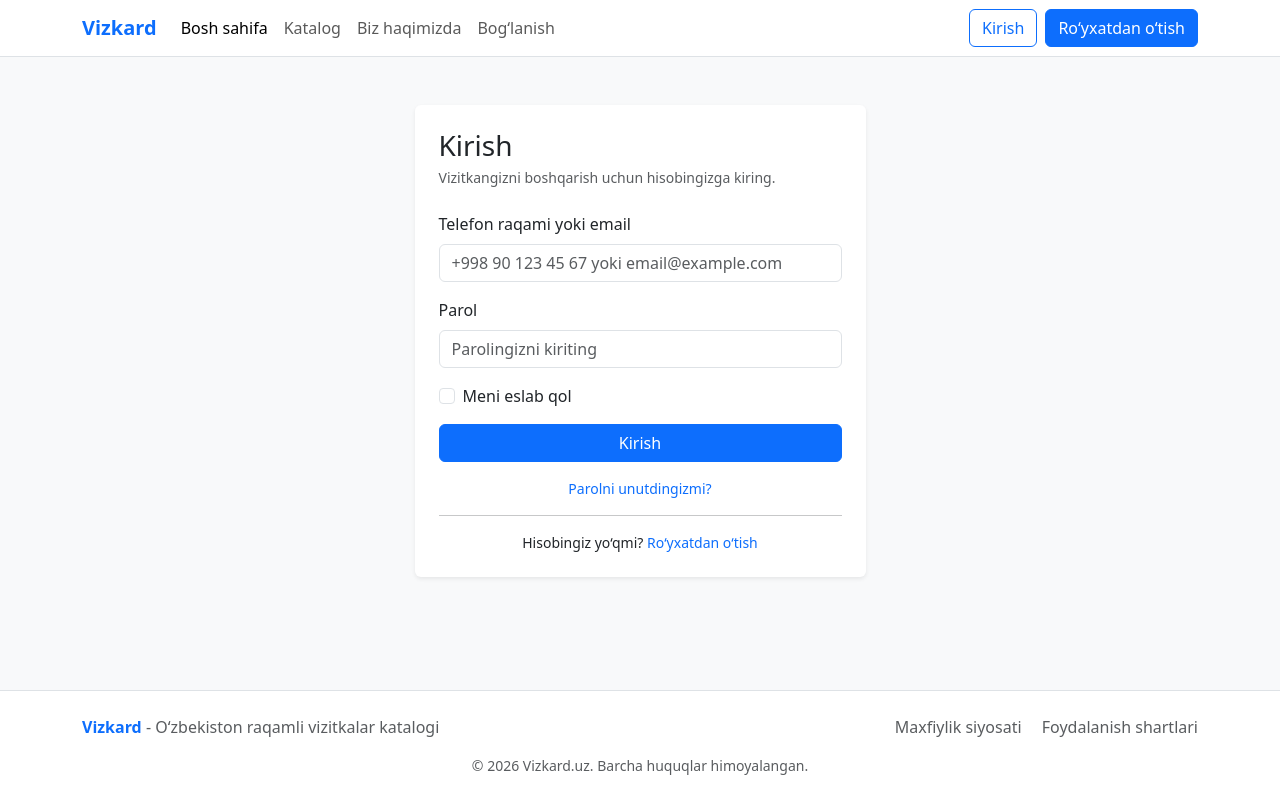
After one commit to mJamshid1990/vizkard, a Django app: page /kirish/ in a window 1280 px wide. The commit adds this page. Run offline with Django 5.2, Linux system fonts and the light colour scheme.

Commit message:
Add login page layout and navbar link

```diff
--- a/apps/pages/urls.py
+++ b/apps/pages/urls.py
@@ -8,4 +8,5 @@ urlpatterns = [
     path("", views.home, name="home"),
     path("katalog/", views.catalog, name="catalog"),
     path("vizkard/<slug:slug>/", views.card_detail, name="card_detail"),
+    path("kirish/", views.login_page, name="login"),
 ]
--- a/apps/pages/views.py
+++ b/apps/pages/views.py
@@ -136,3 +136,7 @@ def card_detail(request, slug):
     if card is None:
         raise Http404("Vizitka topilmadi")
     return render(request, "pages/card_detail.html", {"card": card})
+
+
+def login_page(request):
+    return render(request, "pages/login.html")
--- a/templates/includes/navbar.html
+++ b/templates/includes/navbar.html
@@ -12,7 +12,7 @@
                 <li class="nav-item"><a class="nav-link" href="#">Bog‘lanish</a></li>
             </ul>
             <div class="d-flex gap-2">
-                <a href="#" class="btn btn-outline-primary">Kirish</a>
+                <a href="{% url 'pages:login' %}" class="btn btn-outline-primary">Kirish</a>
                 <a href="#" class="btn btn-primary">Ro‘yxatdan o‘tish</a>
             </div>
         </div>
--- /dev/null
+++ b/templates/pages/login.html
@@ -0,0 +1,45 @@
+{% extends "base.html" %}
+
+{% block title %}Kirish - Vizkard.uz{% endblock %}
+
+{% block content %}
+<div class="container py-5">
+    <div class="row justify-content-center">
+        <div class="col-md-8 col-lg-5">
+            <div class="card border-0 shadow-sm">
+                <div class="card-body p-4">
+                    <h1 class="h3 mb-1">Kirish</h1>
+                    <p class="text-muted small mb-4">Vizitkangizni boshqarish uchun hisobingizga kiring.</p>
+
+                    <form>
+                        <div class="mb-3">
+                            <label for="login" class="form-label">Telefon raqami yoki email</label>
+                            <input type="text" class="form-control" id="login" placeholder="+998 90 123 45 67 yoki email@example.com">
+                        </div>
+
+                        <div class="mb-3">
+                            <label for="password" class="form-label">Parol</label>
+                            <input type="password" class="form-control" id="password" placeholder="Parolingizni kiriting">
+                        </div>
+
+                        <div class="form-check mb-3">
+                            <input class="form-check-input" type="checkbox" id="remember">
+                            <label class="form-check-label" for="remember">Meni eslab qol</label>
+                        </div>
+
+                        <button type="button" class="btn btn-primary w-100">Kirish</button>
+                    </form>
+
+                    <div class="text-center mt-3 small">
+                        <a href="#" class="text-decoration-none">Parolni unutdingizmi?</a>
+                    </div>
+                    <hr>
+                    <p class="text-center small mb-0">
+                        Hisobingiz yo‘qmi? <a href="#" class="text-decoration-none">Ro‘yxatdan o‘tish</a>
+                    </p>
+                </div>
+            </div>
+        </div>
+    </div>
+</div>
+{% endblock %}
```
